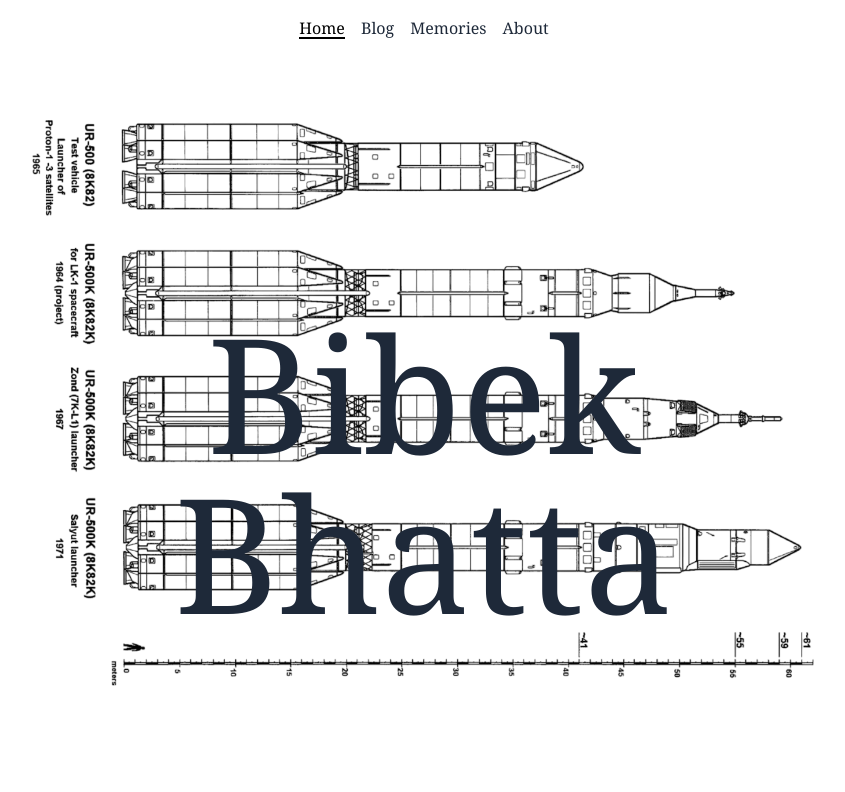
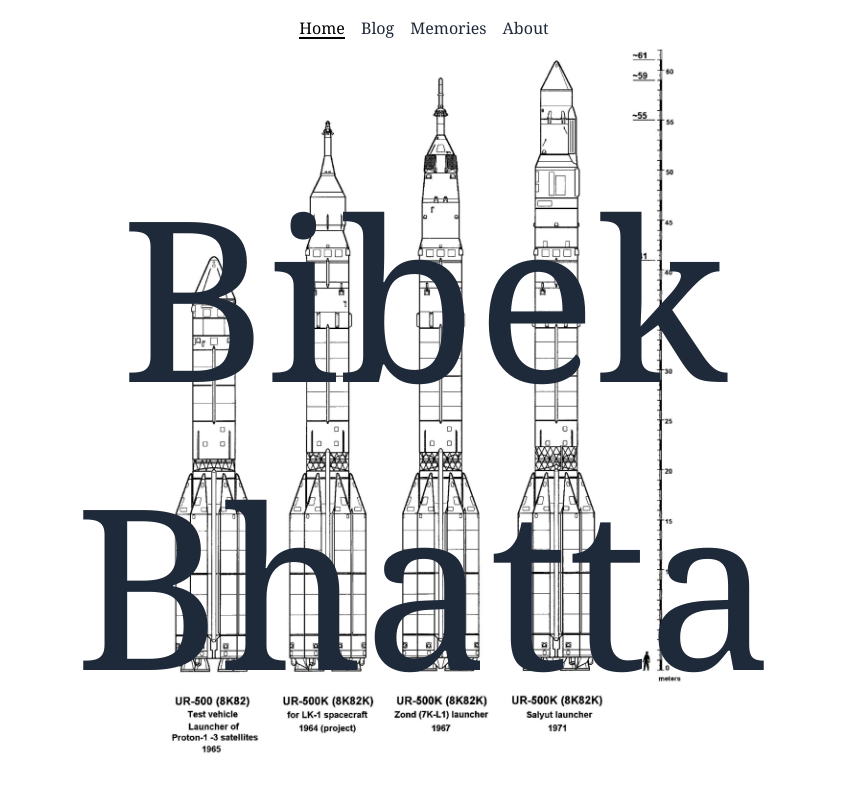
Before and after one commit to Posterizedsoul/beebekis.me, a SvelteKit app: page / in a window 1280 px wide. Shown: the top 792 px of the page, without its empty margins (216-1061 px from the left). Built offline with nearby package versions, Linux system fonts and the light colour scheme; no server answers; a web font is replaced by a local one.

Commit message:
subtle homepage changes

```diff
--- a/src/routes/+page.svelte
+++ b/src/routes/+page.svelte
@@ -1,16 +1,16 @@
 <div class="fixed inset-0 -z-10 overflow-hidden">
 	<img
-		src="/backgroundremoved.png"
+		src="/background.png"
 		alt="Background"
-		class="absolute inset-0 h-full w-full object-contain origin-center rotate-90 "
+		class="absolute inset-0 h-full w-full object-contain origin-center scale-90"
 	/>
 </div>
 
 <div class="relative z-10 flex justify-center items-center h-screen">
 	<h1
-		class="text-7xl sm:text-8xl md:text-9xl lg:text-[10rem] font-normal text-center flex flex-col text-gray-800"
+		class="text-9xl sm:text-[10rem] md:text-[12rem] lg:text-[14rem] font-normal text-center flex flex-col text-gray-800 leading-none -translate-y-8"
 	>
-		<span>Bibek</span>
-		<span>Bhatta</span>
+		<span class="inline-block -translate-y-2 md:-translate-y-8">Bibek</span>
+		<span class="inline-block translate-y-2 md:translate-y-8">Bhatta</span>
 	</h1>
 </div>
```
